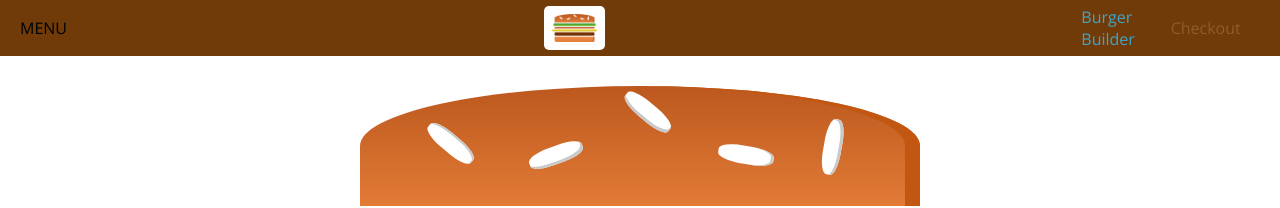
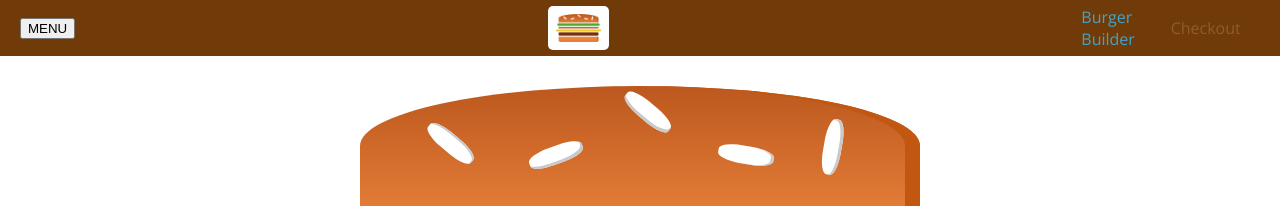
Before and after one commit to Chengxufeng1994/burgerBuilder, a React app: page / in a window 1280 px wide. Shown: the top 208 px of the page. Built offline with nearby package versions, Linux system fonts and the light colour scheme.

Commit message:
Reusing the Backdrop

```diff
--- a/src/components/layout/layout.jsx
+++ b/src/components/layout/layout.jsx
@@ -1,4 +1,4 @@
-import React from 'react';
+import React, { useState } from 'react';
 import styled from 'styled-components';
 
 import Aux from '../../hoc/aux';
@@ -10,10 +10,25 @@ const Main = styled.main`
 `;
 
 const Layout = (props) => {
+  const [sideDrawerShow, setSideDrawerShow] = useState(false);
+
+  function handelSideDrawerOpen() {
+    setSideDrawerShow(true);
+  }
+
+  function handelSideDrawerClose() {
+    setSideDrawerShow(false);
+  }
+
   return (
     <Aux>
-      <Toolbar />
-      <SideDrawer />
+      <Toolbar handelSideDrawerOpen={handelSideDrawerOpen} />
+      {sideDrawerShow ? (
+        <SideDrawer
+          handelSideDrawerClose={handelSideDrawerClose}
+          sideDrawerShow={(sideDrawerShow, handelSideDrawerClose)}
+        />
+      ) : null}
       <Main>{props.children}</Main>
     </Aux>
   );
--- a/src/components/logo/logo.jsx
+++ b/src/components/logo/logo.jsx
@@ -17,7 +17,6 @@ const StyledLogo = styled.div`
 `;
 
 const Logo = (props) => {
-  console.log(props);
   return (
     <StyledLogo height={props.height} sideDrawer={props.sideDrawer}>
       <img src={BurgerLogo} alt="Burger Logo" />
--- a/src/components/navigation/sideDrawer/sideDrawer.jsx
+++ b/src/components/navigation/sideDrawer/sideDrawer.jsx
@@ -3,6 +3,8 @@ import styled from 'styled-components';
 
 import NavigationItems from '../navigationItems/navigationItems';
 import Logo from '../../logo/logo';
+import Aux from '../../../hoc/aux';
+import Backdrop from '../../ui/backdrop/backdrop';
 
 const StyledSideDrawer = styled.div`
   background-color: white;
@@ -31,13 +33,18 @@ const StyledSideDrawer = styled.div`
 `;
 
 const SideDrawer = (props) => {
+  const { sideDrawerShow, handelSideDrawerClose } = props;
+  console.log(sideDrawerShow, handelSideDrawerClose);
   return (
-    <StyledSideDrawer>
-      <Logo height={11} sideDrawer/>
-      <nav>
-        <NavigationItems />
-      </nav>
-    </StyledSideDrawer>
+    <Aux>
+      <Backdrop show={sideDrawerShow} handleClosed={handelSideDrawerClose} />
+      <StyledSideDrawer>
+        <Logo height={11} sideDrawer />
+        <nav>
+          <NavigationItems />
+        </nav>
+      </StyledSideDrawer>
+    </Aux>
   );
 };
 
--- a/src/components/navigation/toolbar/toolbar.jsx
+++ b/src/components/navigation/toolbar/toolbar.jsx
@@ -32,7 +32,7 @@ const StyledToolbar = styled.header`
 const Toolbar = (props) => {
   return (
     <StyledToolbar>
-      <div>MENU</div>
+      <button onClick={props.handelSideDrawerOpen}>MENU</button>
       <Logo height={80} />
       <nav className="deskonly">
         <NavigationItems />
--- a/src/components/ui/backdrop/backdrop.jsx
+++ b/src/components/ui/backdrop/backdrop.jsx
@@ -12,10 +12,10 @@ const StyledBackdrop = styled.div`
 `;
 
 const Backdrop = (props) => {
-  const { show, handleModalClosed } = props;
+  const { show, handleClosed } = props;
 
   return show ? (
-    <StyledBackdrop onClick={handleModalClosed}></StyledBackdrop>
+    <StyledBackdrop onClick={handleClosed}></StyledBackdrop>
   ) : null;
 };
 
--- a/src/components/ui/modal/modal.jsx
+++ b/src/components/ui/modal/modal.jsx
@@ -28,7 +28,7 @@ const Modal = (props) => {
 
   return (
     <Aux>
-      <Backdrop show={show} handleModalClosed={handleModalClosed} />
+      <Backdrop show={show} handleClosed={handleModalClosed} />
       <StyledModal
         style={{
           transform: show ? 'translateY(0)' : 'translateY(-100vh)',
```
